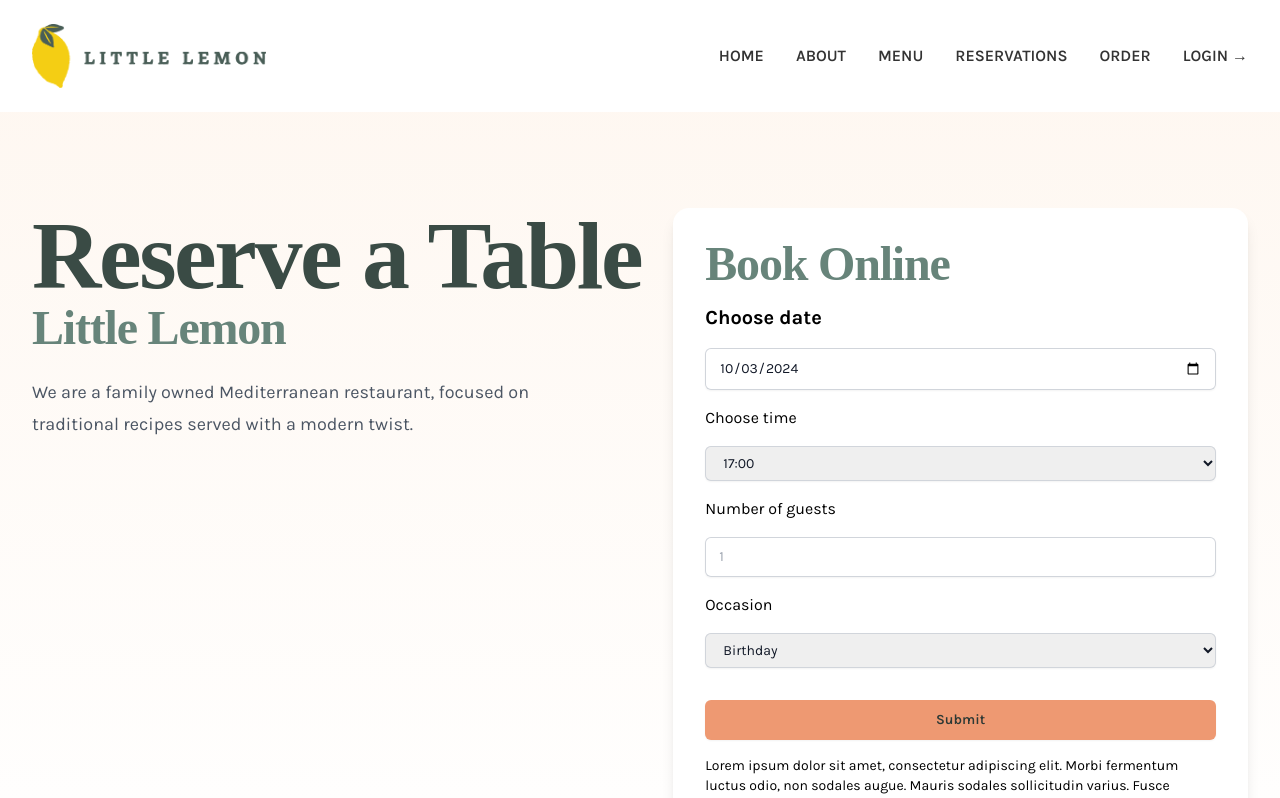
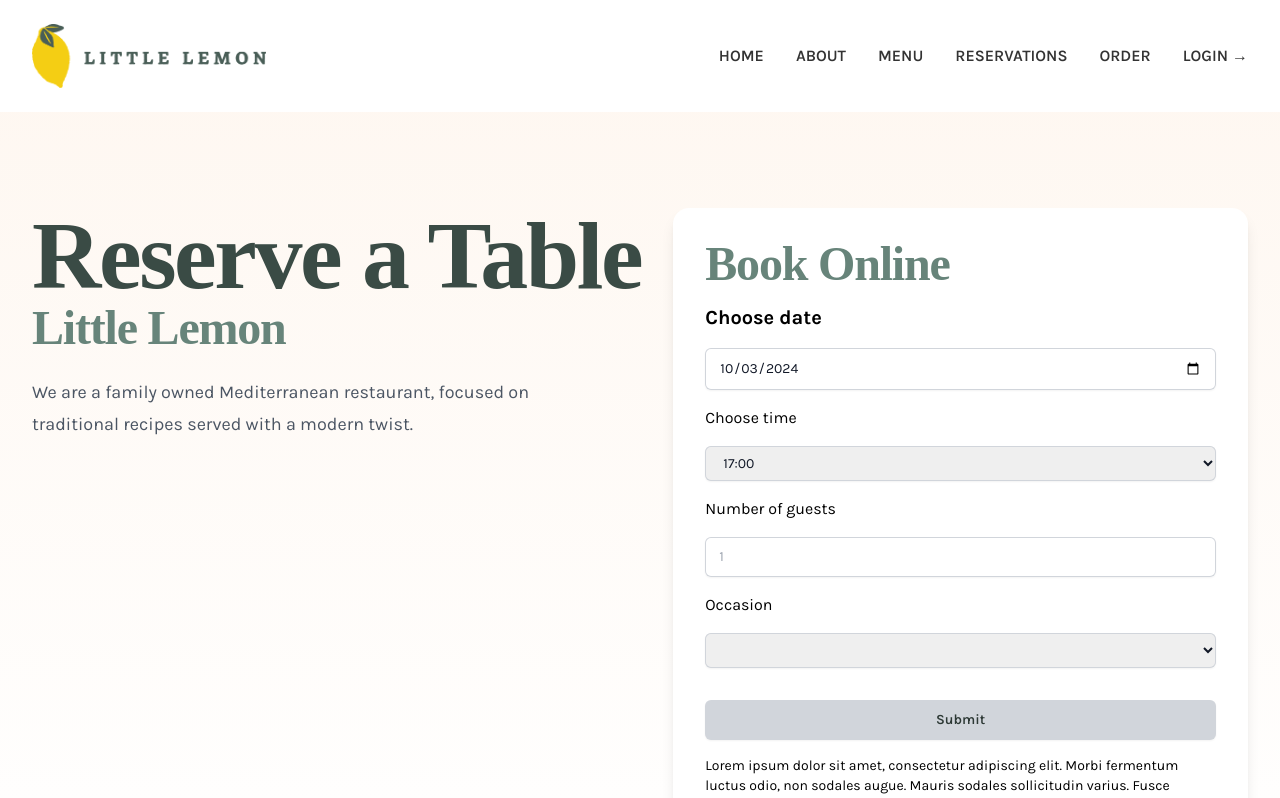
Before and after one commit to jasenwyatt/app-capstone, a React (Create React App) app: page /reservations in a window 1280 px wide. Shown: the top 798 px of the page. Built offline with nearby package versions, Linux system fonts and the light colour scheme; a web font is replaced by a local one.

Commit message:
adds conf page route;

```diff
--- a/src/components/BookingForm.js
+++ b/src/components/BookingForm.js
@@ -2,7 +2,7 @@ import React from 'react';
 import { useOutletContext } from 'react-router-dom';
 
 function BookingForm() {
-  const { availableTimes, fetchTimes } = useOutletContext();
+  const { availableTimes, fetchTimes, submitForm } = useOutletContext();
 
   // Get today's date in YYYY-MM-DD format
   const today = new Date().toISOString().split('T')[0];
@@ -20,8 +20,23 @@ function BookingForm() {
   const [formGuests, setGuests] = React.useState("");
   const [formOccasion, setOccasion] = React.useState("");
 
+  const isFormValid = () => {
+    return formDate && formTime && formGuests && formOccasion;
+  };
+
+  const handleSubmit = async (e) => {
+    e.preventDefault();
+    const formData = {
+      date: formDate,
+      time: formTime,
+      guests: formGuests,
+      occasion: formOccasion,
+    };
+    await submitForm(formData);
+  };
+
   return (
-    <form className="max-w-5xl grid gap-4">
+    <form className="max-w-5xl grid gap-4" onSubmit={handleSubmit}>
       <h2 className="text-4xl font-serif font-bold tracking-tight text-forest-400 sm:text-5xl">Book Online</h2>
       <label className="text-xl font-bold" htmlFor="res-date">Choose date</label>
       <input
@@ -55,14 +70,25 @@ function BookingForm() {
       <label htmlFor="occasion">Occasion</label>
       <select
         id="occasion"
+        defaultValue=""
         onChange={e => setOccasion(e.target.value)}
         className="h-full rounded-md border-0 px-3.5 py-2 text-gray-900 shadow-sm ring-1 ring-inset ring-gray-300 placeholder:text-gray-400 focus:ring-2 focus:ring-inset focus:ring-forest-600 sm:text-sm sm:leading-6"
       >
-          <option>Birthday</option>
-          <option>Anniversary</option>
-          <option>Other</option>
+        <option value=""></option>
+        <option value="birthday">Birthday</option>
+        <option value="anniversary">Anniversary</option>
+        <option value="other">Other</option>
       </select>
-      <input className="mt-4 rounded-md bg-peach-500 px-3.5 py-2.5 text-sm font-semibold text-forest-700 shadow-sm hover:bg-peach-600 focus-visible:outline focus-visible:outline-2 focus-visible:outline-offset-2 focus-visible:outline-forest-600" type="submit" value="Submit"></input>
+      <input
+        className={`mt-4 rounded-md px-3.5 py-2.5 text-sm font-semibold text-forest-700 shadow-sm focus-visible:outline focus-visible:outline-2 focus-visible:outline-offset-2 focus-visible:outline-forest-600 ${
+          isFormValid()
+            ? "bg-peach-500 hover:bg-peach-600"
+            : "bg-gray-300 cursor-not-allowed"
+        }`}
+        type="submit"
+        value="Submit"
+        disabled={!isFormValid()}
+      />
       <p className="text-sm text-gray-00">Lorem ipsum dolor sit amet, consectetur adipiscing elit. Morbi fermentum luctus odio, non sodales augue. Mauris sodales sollicitudin varius. Fusce egestas porta sem, et placerat nibh maximus vel. Donec ipsum mauris, auctor quis sem vel, tempor tincidunt sapien.</p>
     </form>
   );
--- /dev/null
+++ b/src/components/ConfirmationPage.js
@@ -0,0 +1,9 @@
+import React from 'react'
+
+export default function ReservePage()  {
+  return (
+    <>
+      <h1>Booking confirmed!</h1>
+    </>
+  )
+}
--- a/src/components/Main.js
+++ b/src/components/Main.js
@@ -1,10 +1,13 @@
 import React, { useReducer, useEffect } from 'react'
-import { Routes, Route, Outlet } from 'react-router-dom'
+import { Routes, Route, Outlet, useNavigate } from 'react-router-dom'
 import HomePage from './HomePage'
 import ReservePage from './ReservePage'
-import { fetchAPI } from '../mockAPI'  // Import the mock function
+import ConfirmationPage from './ConfirmationPage'
+import { fetchAPI, submitAPI } from '../mockAPI'  // Import both mock functions
 
 export default function Main() {
+  const navigate = useNavigate();
+
   function updateTimes(state, action) {
     switch (action.type) {
       case 'SET_TIMES':
@@ -21,6 +24,13 @@ export default function Main() {
     dispatchAvailableTimes({ type: 'SET_TIMES', payload: times });
   }
 
+  async function submitForm(formData) {
+    const success = await submitAPI(formData);
+    if (success) {
+      navigate('/success');
+    }
+  }
+
   useEffect(() => {
     fetchTimes(new Date());
   }, []);
@@ -29,9 +39,10 @@ export default function Main() {
     <main>
       <Routes>
         <Route path="/" element={<HomePage />} />
+        <Route path="/success" element={<ConfirmationPage />} />
         <Route
           path="/reservations"
-          element={<Outlet context={{ availableTimes, dispatchAvailableTimes, fetchTimes }} />}
+          element={<Outlet context={{ availableTimes, dispatchAvailableTimes, fetchTimes, submitForm }} />}
         >
           <Route index element={<ReservePage />} />
         </Route>
```
